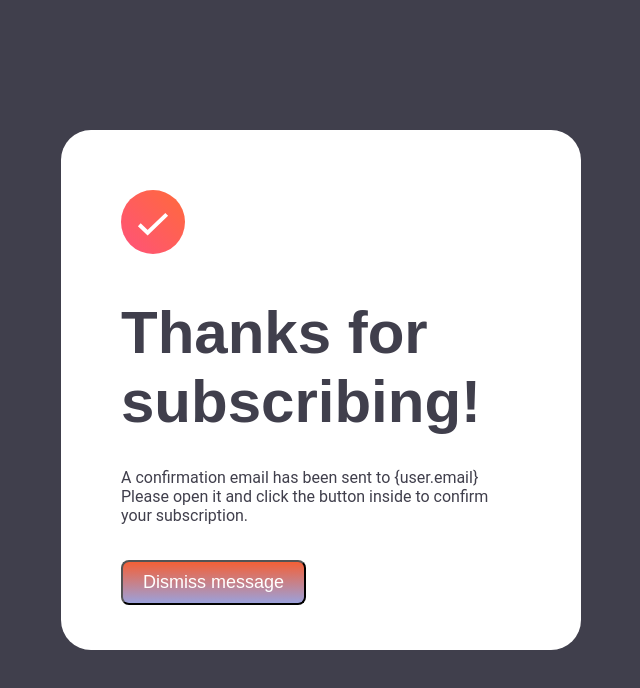
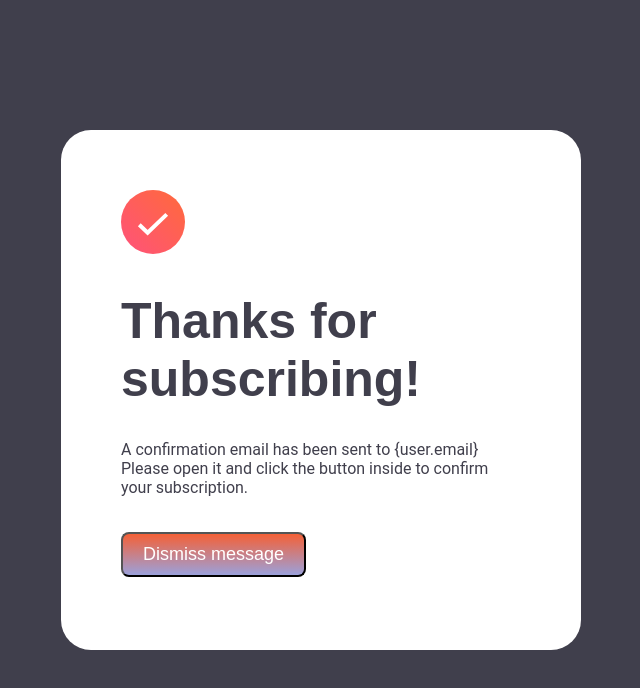
Before and after one commit to Semi-King/Newsletter-Project, a plain HTML site: page thankyou.html in a window 1280 px wide. Shown: the whole page, without its empty margins (319-959 px from the left). Drawn offline with Linux system fonts and the light colour scheme.

Commit message:
Changed thank you page content and header style

```diff
--- a/styles.css
+++ b/styles.css
@@ -17,6 +17,13 @@ body {
 h1 {
   font-family: "Roboto Bold", sans-serif;
   font-size: 60px;
+  margin-bottom: 2rem;
+  color: var(--blue);
+}
+
+#thank-you {
+  font-family: "Roboto Bold", sans-serif;
+  font-size: 50px;
   margin-bottom: 2rem;
   color: var(--blue);
 }
--- a/thankyou.html
+++ b/thankyou.html
@@ -30,7 +30,7 @@
     <!-- Sign-up form start -->
     <div class="container-thankyou">
     <svg xmlns="http://www.w3.org/2000/svg" width="64" height="64" viewBox="0 0 64 64"><defs><linearGradient id="a" x1="100%" x2="0%" y1="0%" y2="100%"><stop offset="0%" stop-color="#FF6A3A"/><stop offset="100%" stop-color="#FF527B"/></linearGradient></defs><g fill="none"><circle cx="32" cy="32" r="32" fill="url(#a)"/><path stroke="#FFF" stroke-width="4" d="m18.286 34.686 8.334 7.98 19.094-18.285"/></g></svg>
-        <h1>Thanks for subscribing!</h1>
+        <h1 id="thank-you">Thanks for subscribing!</h1>
         <p>A confirmation email has been sent to
             {user.email} Please open it and click the button inside to confirm
             your subscription.</p>
```
